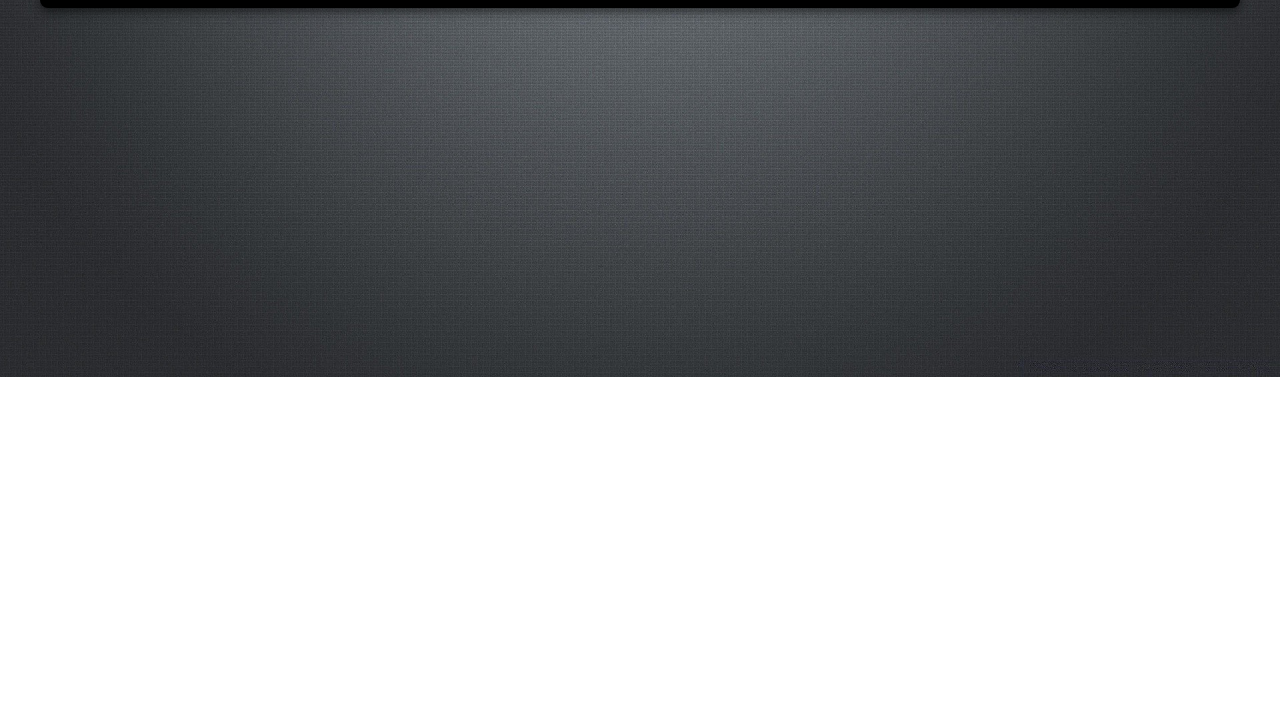
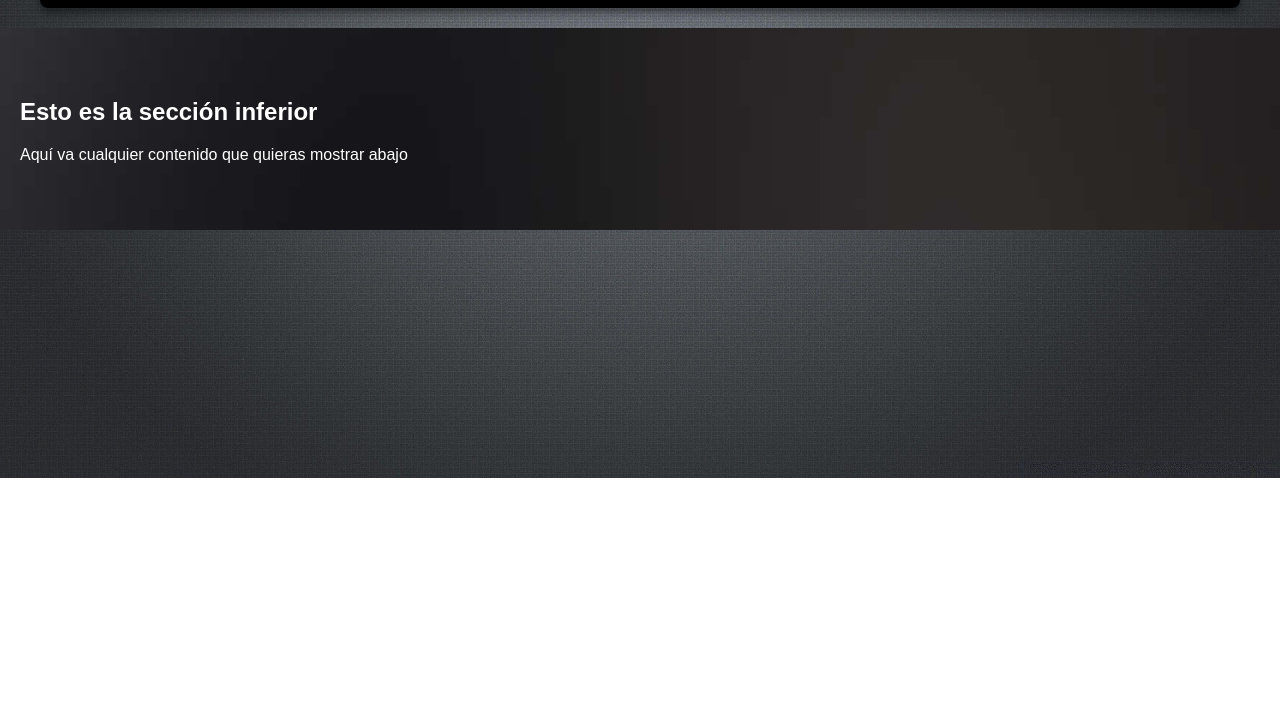
Before and after one commit to angxlpr/AngxlWeb, a plain HTML site: page index.html in a window 1280 px wide. Shown: the part 75-800 px from the top of the page. Drawn offline with Linux system fonts and the light colour scheme.

Commit message:
Agregar sección inferior con fondo y modales funcionando

```diff
--- a/index.html
+++ b/index.html
@@ -42,6 +42,12 @@
 
 </div>
 
+<!-- Sección inferior -->
+<div class="bottom-content">
+  <h2>Esto es la sección inferior</h2>
+  <p>Aquí va cualquier contenido que quieras mostrar abajo</p>
+</div>
+
 <script>
   // Modal de Configuración
   const settingsBtn = document.getElementById('settings-btn');
--- a/style.css
+++ b/style.css
@@ -124,3 +124,13 @@ header .right-buttons button:hover {
   from {opacity: 0; transform: translateY(-20px);}
   to {opacity: 1; transform: translateY(0);}
 }
+
+/* Sección inferior */
+.bottom-content {
+  background-image: url('fondo-inferior.jpg'); /* tu nueva imagen */
+  background-size: cover;
+  background-position: center;
+  background-repeat: no-repeat;
+  padding: 50px 20px;
+  color: #fff;
+}
```
Also changed, not shown: fondo-inferior.jpg (added).
